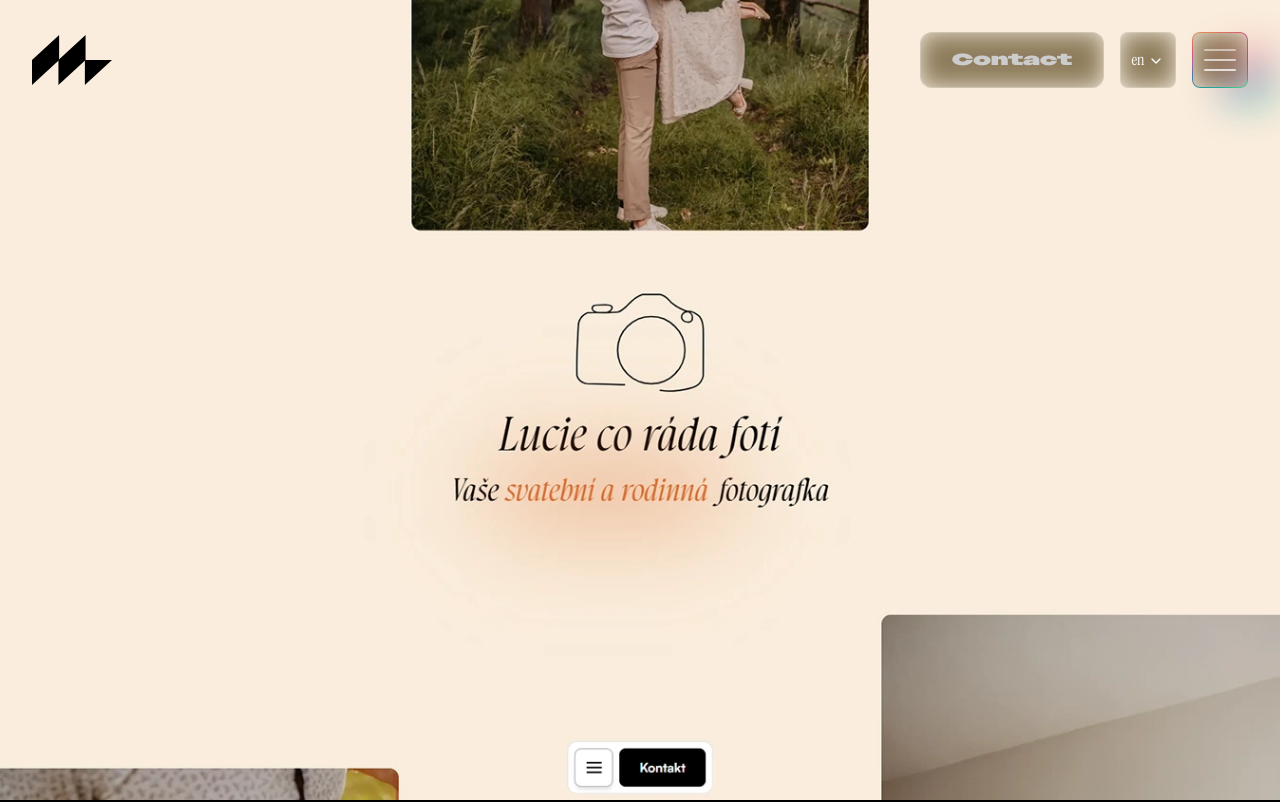
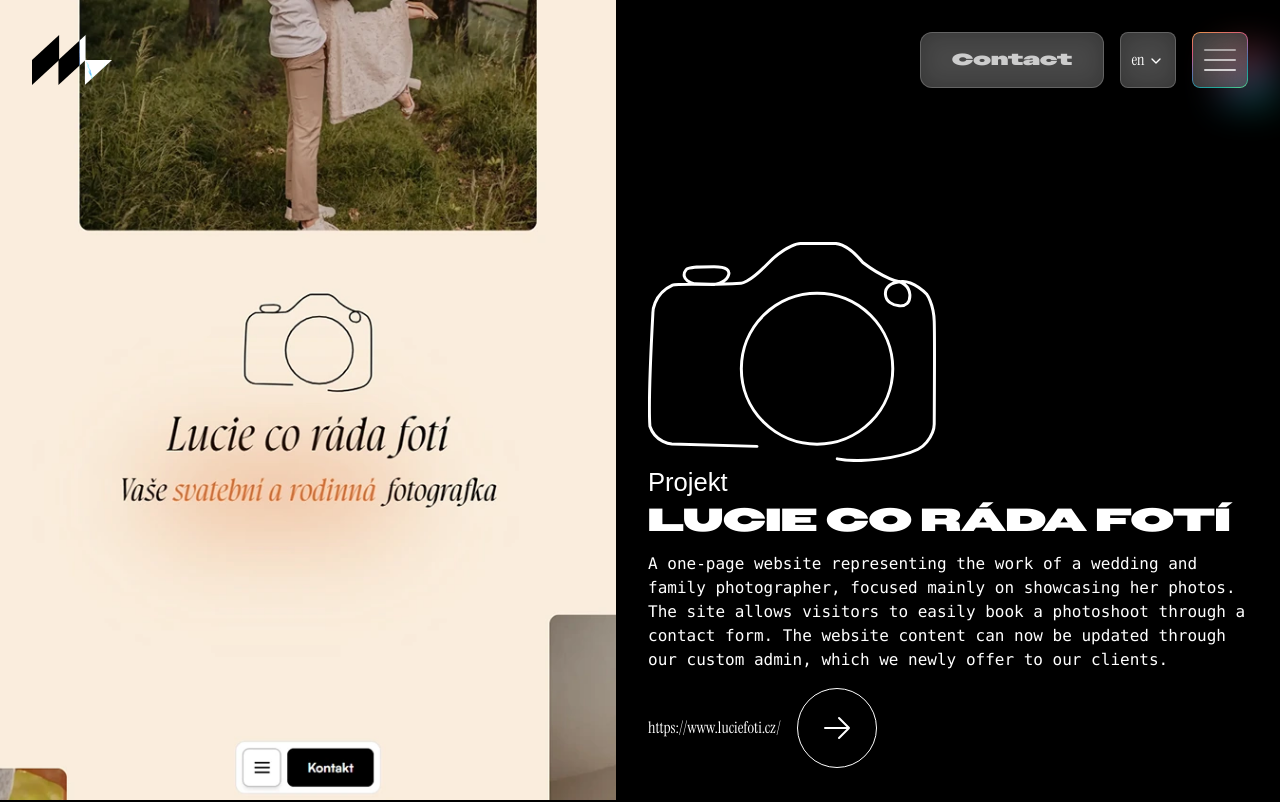
Before and after one commit to jindrahabarta/brofolio, a Next.js app: page /en/projects in a window 1280 px wide. Shown: the top 802 px of the page. Built offline with nearby package versions, Linux system fonts and the light colour scheme; a web font is replaced by a local one.

Commit message:
project edit

```diff
--- a/src/app/[locale]/projects/_components/ProjectSection.tsx
+++ b/src/app/[locale]/projects/_components/ProjectSection.tsx
@@ -42,7 +42,7 @@ const ProjectSection = ({
     return (
         <section
             ref={sectionRef}
-            className={`projectSection flex-col ${
+            className={`projectSection flex-col sm:flex-row ${
                 isEven && 'sm:flex-row-reverse'
             } flex gap-4 min-h-screen`}
         >
```
